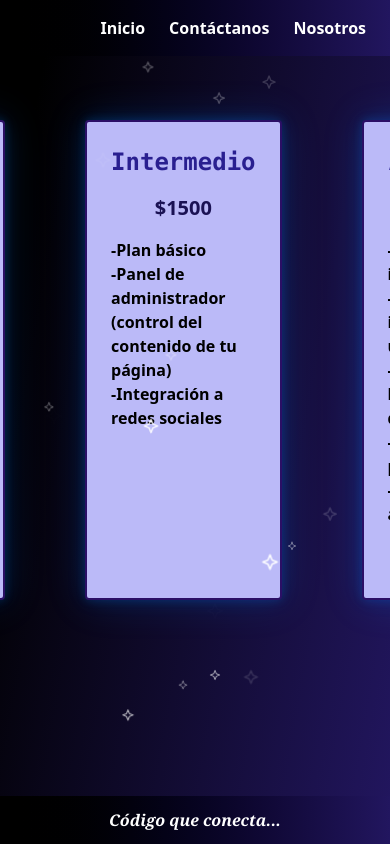
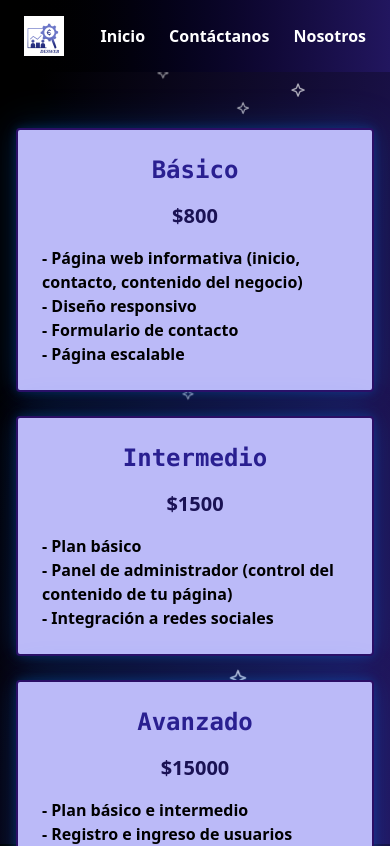
Before and after one commit to DESWEB2025/DESWEB, a Vue app: page /planes in a window 390 px wide. Shown: the top 846 px of the page. Built offline with nearby package versions, Linux system fonts and the light colour scheme.

Commit message:
Se añade responsividad a la pantalla de los planes y se agrega icono

```diff
--- a/index.html
+++ b/index.html
@@ -3,6 +3,7 @@
   <head>
     <meta charset="UTF-8">
     <meta name="viewport" content="width=device-width, initial-scale=1.0">
+    <link rel="icon" href="./src/assets/icon.jpeg">
     <link rel="stylesheet" href="/src/assets/main.css">
     <title>DesWeb</title>
   </head>
--- a/src/layouts/Layout.vue
+++ b/src/layouts/Layout.vue
@@ -1,13 +1,5 @@
 <template>
-  <header class="fixed top-0 left-0 right-0 z-50 bg-gradient-to-r from-black to-[#22165f] flex justify-end items-center py-4 px-6">
-    <nav class="flex items-center gap-6">
-      <RouterLink :to="{ name: 'home' }" class="text-white font-bold">Inicio</RouterLink>
-      <RouterLink :to="{ name: 'contact' }" class="text-white font-bold">Contáctanos</RouterLink>
-      <RouterLink :to="{ name: 'about' }" class="text-white font-bold">Nosotros</RouterLink>
-    </nav>
-  </header>
-
-  <div class="star-container">
+  <div class="fixed inset-0 z-0 overflow-hidden pointer-events-none">
     <img
       v-for="(star, i) in stars"
       :key="i"
@@ -19,24 +11,37 @@
         animationDelay: star.delay + 's'
       }"
     />
+  </div>
 
-    <main class="mt-20 pb-20">
+  <div class="relative z-10">
+    <header class="fixed top-0 left-0 right-0 z-50 bg-gradient-to-r from-black to-[#22165f] flex justify-between items-center py-4 px-6">
+      <div class="flex items-center">
+        <img src="/src/assets/icon.jpeg" class="w-10 h-10" />
+      </div>
+      <nav class="flex items-center gap-6">
+        <RouterLink :to="{ name: 'home' }" class="text-white font-bold">Inicio</RouterLink>
+        <RouterLink :to="{ name: 'contact' }" class="text-white font-bold">Contáctanos</RouterLink>
+        <RouterLink :to="{ name: 'about' }" class="text-white font-bold">Nosotros</RouterLink>
+      </nav>
+    </header>
+
+    <main class="pt-24 pb-20 min-h-screen">
       <RouterView />
     </main>
+
+    <footer class="w-full flex flex-col gap-5 justify-center items-center bg-gradient-to-r from-black to-[#22165f] py-3 z-40">
+      <p class="text-l font-serif font-bold italic text-white">Código que conecta...</p>
+    </footer>
   </div>
-
-  <footer class="fixed bottom-0 left-0 w-full flex flex-col gap-5 justify-center items-center bg-gradient-to-r from-black to-[#22165f] py-3 z-40">
-    <p class="text-l font-serif font-bold italic text-white">Código que conecta...</p>
-  </footer>
 </template>
 
 <script>
 export default {
   data() {
     return {
-      stars: Array.from({ length: 20 }, () => ({
-        top: (Math.random() * 90).toFixed(2),
-        left: (Math.random() * 90).toFixed(2),
+      stars: Array.from({ length: 30 }, () => ({
+        top: (Math.random() * 100).toFixed(2),
+        left: (Math.random() * 100).toFixed(2),
         delay: (Math.random() * 4).toFixed(2),
       })),
     };
@@ -45,19 +50,12 @@ export default {
 </script>
 
 <style scoped>
-.star-container {
-  position: relative;
-  width: 100%;
-  height: 100vh;
-  overflow: hidden;
-  z-index: 0;
-}
-
 .star {
   position: absolute;
   width: 20px;
   height: 20px;
   animation: twinkle 2s infinite ease-in-out;
+  opacity: 0.8;
 }
 
 @keyframes twinkle {
@@ -71,7 +69,7 @@ export default {
   }
   100% {
     transform: scale(1);
-    opacity: 0;
+    opacity: 0.8;
   }
 }
 </style>
--- a/src/views/HomeView.vue
+++ b/src/views/HomeView.vue
@@ -1,5 +1,5 @@
 <template>
-  <div class="flex flex-col justify-center gap-20 ml-10 sm:ml-20">
+  <div class="flex flex-col justify-center gap-20 ml-5 sm:ml-20">
     <h1 class="text-7xl sm:text-6xl md:text-7xl lg:text-9xl font-mono font-bold text-[#4c71ab]">
       DesWeb
     </h1>
--- a/src/views/PlansView.vue
+++ b/src/views/PlansView.vue
@@ -1,9 +1,12 @@
 <template>
-  <div class="flex justify-center">
+  <div class="container mx-auto px-4 py-8">
+    <div
+      class="flex flex-wrap justify-center gap-6"
+    >
       <div
         v-for="plan in plans"
         :key="plan.name"
-      class="neon-blue flex flex-col gap-4 bg-[#bbbaf8] p-6 rounded max-w-sm w-full m-10 border-2 border-[#2b0f66]"
+        class="neon-blue flex flex-col gap-4 bg-[#bbbaf8] p-6 rounded max-w-sm w-full sm:w-[300px] md:w-[350px] border-2 border-[#2b0f66]"
       >
         <h1 class="font-mono font-bold text-2xl text-center text-[#291f90]">
           {{ plan.name }}
@@ -17,10 +20,10 @@
             :key="i"
             class="text-serif text-l font-semibold"
           >
-          -{{ i }}
+            - {{ i }}
           </li>
         </ul>
-
+      </div>
     </div>
   </div>
 </template>
--- a/src/views/ProjectsView.vue
+++ b/src/views/ProjectsView.vue
@@ -1,3 +1,30 @@
 <template>
-    <h1 class="text-white">proyectos de DesWeb</h1>
+    <h1 class="text-white text-2xl text-center">Trabajando en la pagina...</h1>
 </template>
+
+<script setup>
+const projects = {
+    basic:{
+        type: "Basico",
+        link: "https://blog.hubspot.es/website/landing-page-ejemplos",
+        img:""
+    },
+    intermediate:{
+        type: "Intermedio",
+        link: "",
+        img:""
+    },
+    advanced:{
+        type: "Avanzado",
+        link: "",
+        img:""
+    }
+}
+</script>
+
+<style scoped>
+.neon-blue {
+  box-shadow: 0 0 10px rgba(0, 132, 255, 0.2), 0 0 20px rgba(0, 132, 255, 0.1),
+    0 0 40px rgba(0, 132, 255, 0.2);
+}
+</style>
```
Also changed, not shown: src/assets/icon.jpeg (added). Lines whose indentation alone changed are shown as unchanged.
